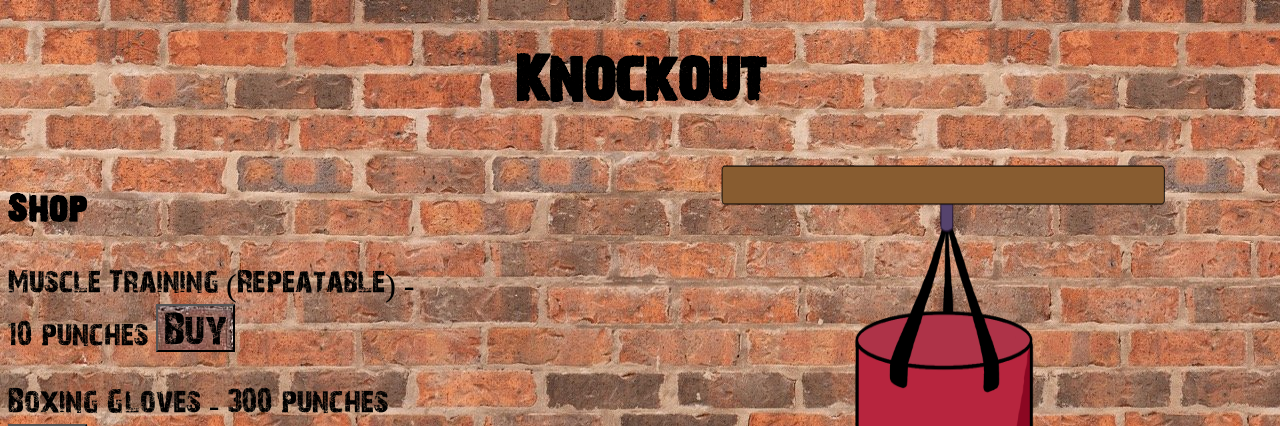
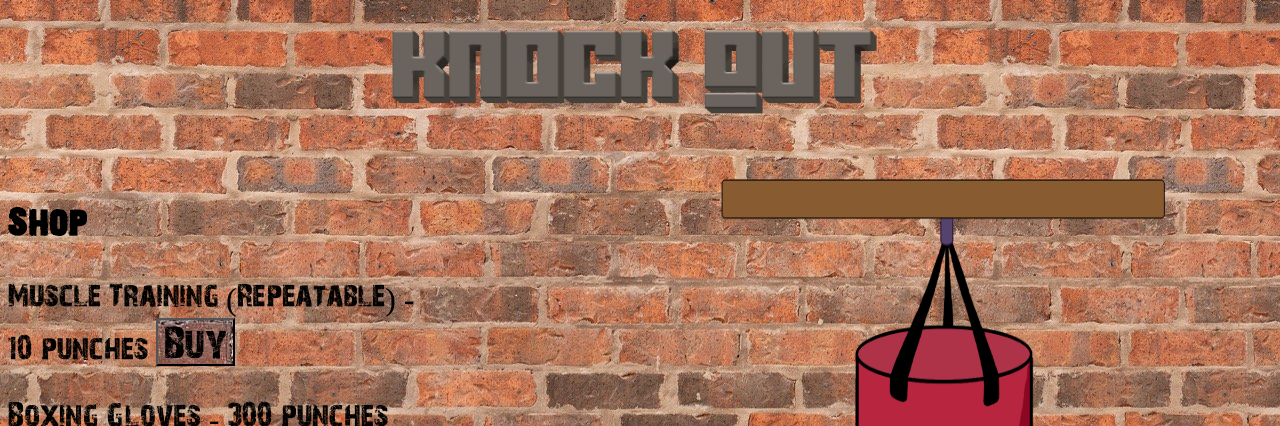
Before and after one commit to PigeonZow/knockout, a PHP site: page / in a window 1280 px wide. Shown: the top 426 px of the page. Run offline with PHP 8.4, Linux system fonts and the light colour scheme.

Commit message:
new title image

```diff
--- a/index.html
+++ b/index.html
@@ -13,7 +13,7 @@
 
 <body>
     <header>
-        <h1>Knockout</h1>
+        <h1><img src="imgs/knockout.png"></h1>
     </header>
     <main>
 
--- a/styles/styles.css
+++ b/styles/styles.css
@@ -32,6 +32,11 @@ body{
 header{
     text-align: center;
     font-size: 2em;
+    margin: 0;
+}
+
+h1{
+    margin: 0;
 }
 
 main{
```
Also changed, not shown: imgs/knockout.png (added).
